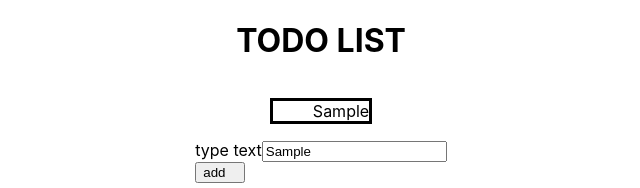
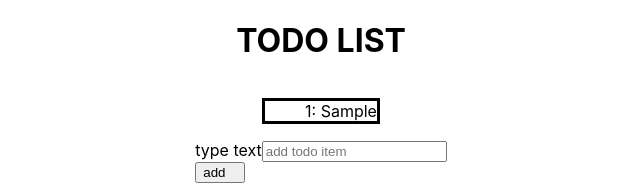
Before and after one commit to curlynux/todolist, a React (Create React App) app: page / in a window 1280 px wide. Both pictures are taken after typing "Sample" into the empty fields and a click on the button "add". Shown: the top 188 px of the page, without its empty margins (319-959 px from the left). Built offline with nearby package versions, Linux system fonts and the light colour scheme.

Commit message:
add current index to li

```diff
--- a/src/components/todolist.jsx
+++ b/src/components/todolist.jsx
@@ -26,15 +26,19 @@ function Todolist() {
 				text: input,
 			};
 			setTodos([...todos, newTodo]);
-			// setInput("");
+			setInput("");
 		}
 	}
 
 	return (
 		<main>
 			<ul>
-				{todos.map((todo) => {
-					return <li key={todo.id}>{todo.text}</li>;
+				{todos.map((todo, index) => {
+					return (
+						<li key={todo.id}>
+							{index + 1}: {todo.text}
+						</li>
+					);
 				})}
 			</ul>
 			<form>
```
